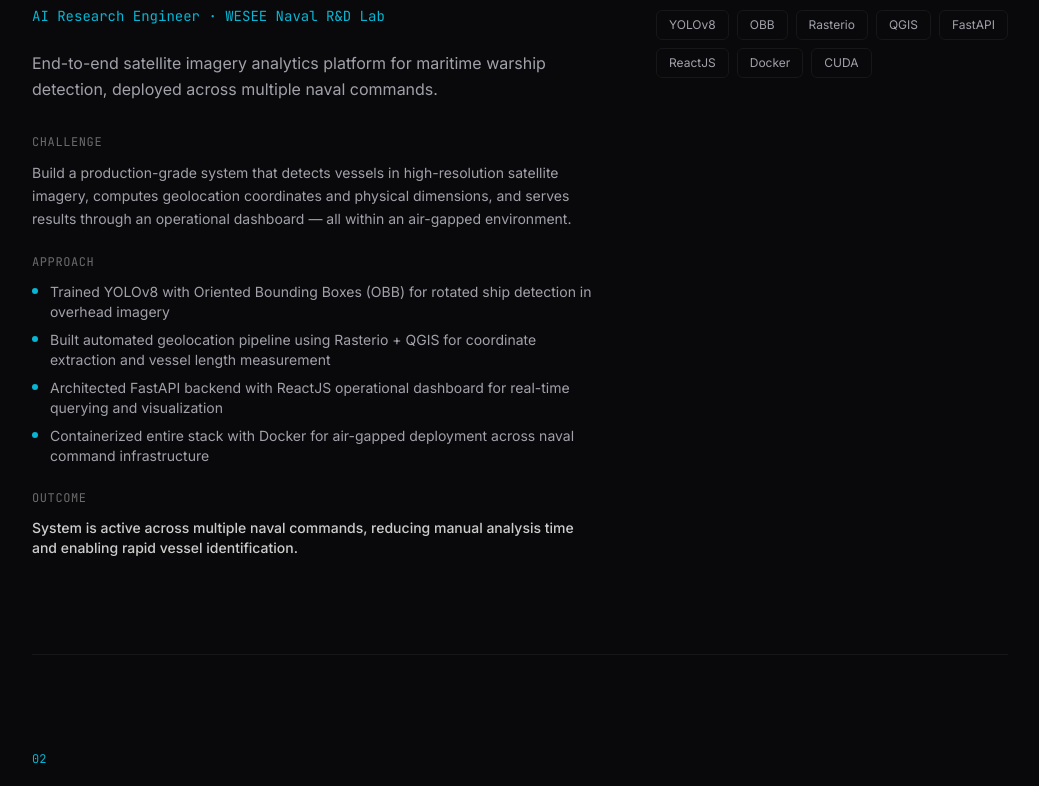
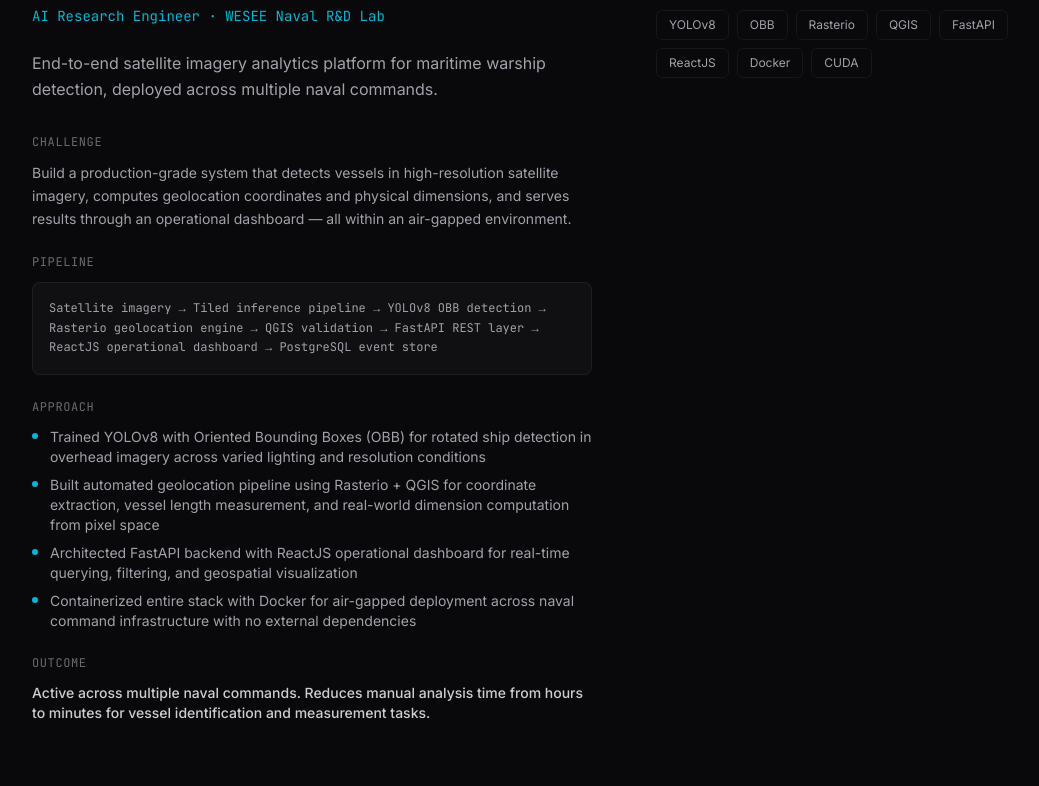
Before and after one commit to Rjaat/Rjaat.github.io, a React (Vite) app: page / in a window 1280 px wide. Shown: the part 1225-2011 px from the top of the page, without its empty margins (120-1159 px from the left). Built offline with nearby package versions, Linux system fonts and the light colour scheme.

Commit message:
audit fixes: remove cursor glow, Coursera certs, unused deps; expand projects with architecture, remove Sponsorlytics from projects

```diff
--- a/src/components/Projects.tsx
+++ b/src/components/Projects.tsx
@@ -9,13 +9,15 @@
       'End-to-end satellite imagery analytics platform for maritime warship detection, deployed across multiple naval commands.',
     challenge:
       'Build a production-grade system that detects vessels in high-resolution satellite imagery, computes geolocation coordinates and physical dimensions, and serves results through an operational dashboard — all within an air-gapped environment.',
+    architecture:
+      'Satellite imagery → Tiled inference pipeline → YOLOv8 OBB detection → Rasterio geolocation engine → QGIS validation → FastAPI REST layer → ReactJS operational dashboard → PostgreSQL event store',
     approach: [
-      'Trained YOLOv8 with Oriented Bounding Boxes (OBB) for rotated ship detection in overhead imagery',
-      'Built automated geolocation pipeline using Rasterio + QGIS for coordinate extraction and vessel length measurement',
-      'Architected FastAPI backend with ReactJS operational dashboard for real-time querying and visualization',
-      'Containerized entire stack with Docker for air-gapped deployment across naval command infrastructure',
+      'Trained YOLOv8 with Oriented Bounding Boxes (OBB) for rotated ship detection in overhead imagery across varied lighting and resolution conditions',
+      'Built automated geolocation pipeline using Rasterio + QGIS for coordinate extraction, vessel length measurement, and real-world dimension computation from pixel space',
+      'Architected FastAPI backend with ReactJS operational dashboard for real-time querying, filtering, and geospatial visualization',
+      'Containerized entire stack with Docker for air-gapped deployment across naval command infrastructure with no external dependencies',
     ],
-    outcome: 'System is active across multiple naval commands, reducing manual analysis time and enabling rapid vessel identification.',
+    outcome: 'Active across multiple naval commands. Reduces manual analysis time from hours to minutes for vessel identification and measurement tasks.',
     tags: ['YOLOv8', 'OBB', 'Rasterio', 'QGIS', 'FastAPI', 'ReactJS', 'Docker', 'CUDA'],
   },
   {
@@ -25,13 +27,15 @@
       'Full-stack Generative AI platform for classified naval documentation, deployed on air-gapped private cloud with zero external dependencies.',
     challenge:
       'Deliver secure LLM capabilities — document Q&A, automated report generation, presentation creation — on a completely isolated network with no internet access, no cloud APIs, and no vendor dependencies.',
+    architecture:
+      'Classified documents → OCR preprocessing → LangChain RAG pipeline (Chunking → ChromaDB embedding → Hybrid retrieval) → LLaMA inference via vLLM → Template engine → FastAPI → ReactJS + Streamlit interfaces',
     approach: [
-      'Deployed open-weight LLaMA models with vLLM serving engine, achieving 40% lower memory footprint vs baseline',
-      'Built RAG pipeline with LangChain + ChromaDB for retrieval-augmented question answering over classified corpora',
-      'Engineered automated report and presentation generator from institutional document templates',
-      'Designed FastAPI backend + ReactJS interface for operational usability by non-technical personnel',
+      'Deployed open-weight LLaMA models with vLLM serving engine + continuous batching, achieving 40% lower memory footprint and 2.3x throughput vs baseline vLLM defaults',
+      'Built RAG pipeline with LangChain for retrieval orchestration, ChromaDB for vector storage, and hybrid search (dense + keyword) for improved retrieval accuracy on domain-specific terminology',
+      'Engineered automated report and presentation generator from institutional document templates, reducing analyst documentation turnaround by an estimated 60%',
+      'Designed FastAPI backend with ReactJS interface for operational use by non-technical personnel',
     ],
-    outcome: 'Reduced analyst documentation turnaround by an estimated 60%. Zero external vendor dependency — fully sovereign AI capability.',
+    outcome: '~60% reduction in analyst documentation turnaround. Zero external vendor dependency — fully sovereign AI capability on classified networks.',
     tags: ['LLaMA', 'LangChain', 'vLLM', 'ChromaDB', 'FastAPI', 'ReactJS', 'Docker', 'CUDA', 'Air-Gapped'],
   },
   {
@@ -41,60 +45,50 @@
       'Real-time surveillance analytics engine with multi-object tracking, trajectory prediction, and behavioral pattern detection on edge devices.',
     challenge:
       'Build a system that processes multiple simultaneous video feeds for vessel and human motion detection, generates event-level metadata (timestamp, duration, type), and runs on NVIDIA Jetson edge devices with strict latency requirements.',
+    architecture:
+      'Multi-camera RTSP feeds → NVIDIA DeepStream pipeline → TensorRT-accelerated YOLO inference → Multi-object tracker (BoT-SORT) → Trajectory estimator → Behavioral classifier → Metadata logger → Clip stitcher → FastAPI event API → PostgreSQL timeseries',
     approach: [
-      'Architected DeepStream pipeline on NVIDIA Jetson + CUDA Linux servers for multi-stream inference',
-      'Applied TensorRT INT8 quantization and tiled inference strategies, achieving sub-50ms end-to-end latency',
-      'Integrated multi-object tracking with trajectory prediction and behavioral pattern classification',
-      'Built automatic clip stitching and metadata logging for post-mission review and analysis',
+      'Architected DeepStream pipeline on NVIDIA Jetson AGX Orin + CUDA Linux servers for multi-stream inference across 8+ simultaneous camera feeds',
+      'Applied TensorRT INT8 quantization with tiled inference, achieving sub-50ms p99 end-to-end latency per frame',
+      'Integrated BoT-SORT multi-object tracker with trajectory prediction and rule-based behavioral pattern classification',
+      'Built automatic clip stitching with event-aligned metadata (timestamp, duration, object class, trajectory) for post-mission forensic review',
     ],
-    outcome: 'Sub-50ms inference latency on edge hardware. Production deployment on naval surveillance vessels.',
-    tags: ['TensorRT', 'DeepStream', 'NVIDIA Jetson', 'CUDA', 'YOLO', 'Multi-Object Tracking', 'Docker'],
+    outcome: 'Sub-50ms p99 inference latency on Jetson edge hardware. Production deployment on naval surveillance vessels. Replaces manual footage review with automated event logging.',
+    tags: ['TensorRT', 'DeepStream', 'NVIDIA Jetson', 'CUDA', 'YOLO', 'BoT-SORT', 'Multi-Object Tracking', 'Docker'],
   },
   {
-    title: 'Agentic Coding Assistant (Self-Hosted)',
+    title: 'Self-Hosted Agentic Coding Assistant',
     role: 'AI Research Engineer · WESEE Naval R&D Lab',
     summary:
-      'Agentic coding assistant powered by self-hosted open-weight LLMs, integrated into the lab\'s secure engineering workflow.',
+      'Agentic coding assistant powered by self-hosted open-weight LLMs, integrated into the lab\'s air-gapped engineering workflow for code generation, testing, and documentation.',
     challenge:
-      'Create a secure, air-gapped coding assistant that can generate code, write tests, and produce documentation — without sending any code to external APIs.',
+      'Create a secure coding assistant that can generate code, write tests, and produce documentation — without sending any proprietary code to external APIs — while maintaining context across multi-file codebases.',
+    architecture:
+      'Self-hosted LLaMA 70B → vLLM serving with continuous batching → Agent framework (LangGraph) with tool definitions → Code sandbox for execution validation → GitLab MR integration → Feedback loop via human review',
     approach: [
-      'Deployed open-weight LLMs on private GPU infrastructure with vLLM serving',
-      'Built agentic workflow for automated code generation, test scaffolding, and inline documentation',
-      'Integrated into the lab\'s existing engineering workflow via internal tooling',
+      'Deployed LLaMA-70B on private GPU infrastructure with vLLM serving and PagedAttention for efficient memory management',
+      'Built agentic workflow using LangGraph: plan → generate → validate → iterate loop with tools for file read/write, git operations, and test execution in isolated sandbox',
+      'Designed multi-turn context management to handle repository-level understanding across files — not just single-file completions',
+      'Integrated into the lab\'s existing GitLab workflow via merge request comments, enabling engineers to trigger code generation from issue descriptions',
     ],
-    outcome: 'Reduced boilerplate authoring time by ~40% across the lab\'s engineering team.',
-    tags: ['LLaMA', 'vLLM', 'Agentic AI', 'Air-Gapped', 'GPU Inference'],
+    outcome: 'Reduced boilerplate and test scaffolding authoring time by ~40% across the lab\'s engineering team. Particularly effective for data processing scripts and API endpoint generation.',
+    tags: ['LLaMA 70B', 'vLLM', 'LangGraph', 'Agentic AI', 'Air-Gapped', 'GitLab', 'CUDA'],
   },
   {
     title: 'Vision-Language Model for Public Safety',
     role: 'AI Systems Engineer (Contract) · Safespace Global',
     summary:
-      'VLM-powered 911-inform alerting system covering real-time weapon detection, evidence capture, and automated incident reporting across schools and public venues.',
+      'VLM-powered alerting system combining real-time weapon detection with automated vision-language investigation across schools and public venues.',
     challenge:
       'Build a complete smart-investigation pipeline that detects threats in real-time, captures forensic evidence, and generates incident reports — reducing manual investigation time from minutes to seconds.',
     approach: [
-      'Trained real-time weapon detection models, integrated a Vision-Language Model for automated investigation on the detected knowledge base',
-      'VLM deployment handled high-throughput inferencing across thousands of frames per hour from multiple cameras simultaneously',
-      'Smart investigation performed on the structured knowledge base created by VLM inferencing — enabling contextual incident analysis and automated report generation',
+      'Trained real-time weapon detection models (YOLO-based) optimized for surveillance camera perspectives with varied lighting and occlusion',
+      'Integrated a Vision-Language Model that performs automated reasoning on the detection knowledge base — not raw video, but structured detection events with temporal context',
+      'VLM deployment processed thousands of frames per hour across multiple camera feeds, generating structured knowledge base entries for each detection event',
       'Architected full ML lifecycle platform: data processing and augmentation pipelines, dataset versioning, model training orchestration, model registry, CI/CD for deployment, automated rollback, and production drift monitoring',
     ],
     outcome: 'Alert-to-report latency reduced from minutes to under 15 seconds. Zero-downtime model updates across multi-tenant environments.',
-    tags: ['VLM', 'Weapon Detection', 'Real-Time Inference', 'MLOps', 'CI/CD', 'Docker', 'Drift Monitoring'],
-  },
-  {
-    title: 'Sponsor Analytics for Broadcast Sports',
-    role: 'Computer Vision Engineer (Contract) · Sponsorlytics',
-    summary:
-      'Multi-stage logo detection and brand placement analysis system for live sports broadcast footage.',
-    challenge:
-      'Accurately detect brand logos in live broadcast footage and deliver analytics including frame-level visibility duration, on-screen position heatmaps, and sponsor ROI scoring — all at broadcast frame rates.',
-    approach: [
-      'Trained multi-stage YOLO-based detection pipeline for brand logo identification across varied lighting and angles',
-      'Computed frame-level visibility metrics, spatial position analysis, and aggregate sponsor ROI scoring',
-      'Processed full-match footage at real-time frame rates with optimized inference pipeline',
-    ],
-    outcome: 'Automated sponsor analytics at broadcast frame rates, replacing manual frame-by-frame analysis.',
-    tags: ['YOLO', 'Object Detection', 'Video Analytics', 'Real-Time Processing', 'ROI Analytics'],
+    tags: ['Weapon Detection', 'VLM', 'Real-Time Inference', 'MLOps', 'CI/CD', 'Docker', 'Drift Monitoring'],
   },
 ]
 
@@ -151,6 +145,17 @@
                     {project.challenge}
                   </p>
                 </div>
+
+                {project.architecture && (
+                  <div>
+                    <h4 className="text-xs font-mono text-white/40 uppercase tracking-wider mb-3">
+                      Pipeline
+                    </h4>
+                    <div className="text-xs text-muted font-mono bg-white/[0.03] border border-border rounded-lg p-4 leading-relaxed">
+                      {project.architecture}
+                    </div>
+                  </div>
+                )}
 
                 <div>
                   <h4 className="text-xs font-mono text-white/40 uppercase tracking-wider mb-3">
@@ -218,8 +223,8 @@
             Engineering Case Studies
           </h2>
           <p className="text-muted max-w-2xl">
-            Production systems built from scratch — satellite analytics, air-gapped GenAI platforms,
-            real-time surveillance engines, and MLOps infrastructure.
+            Five production systems shipped in defense, public safety, and enterprise environments.
+            I owned every layer — from model architecture to operational dashboard.
           </p>
         </motion.div>
 
--- a/src/components/Skills.tsx
+++ b/src/components/Skills.tsx
@@ -43,7 +43,7 @@
       'Relational and document databases: PostgreSQL, MySQL, MongoDB — schema design, query optimization',
       'Vector databases for production RAG: ChromaDB, FAISS — indexing strategies, hybrid search, re-ranking',
       'Operational dashboards and interfaces: ReactJS, Streamlit — real-time data visualization, map integration',
-      'Polyglot engineering: Python, C++, TypeScript, SQL — whatever the system demands',
+      'Python, C++, TypeScript, SQL — I use whatever the system needs',
     ],
   },
   {
@@ -80,7 +80,7 @@
           transition={{ duration: 0.5, ease: [0.16, 1, 0.3, 1] }}
           className="mb-20"
         >
-          <p className="section-label mb-4">Capabilities</p>
+          <p className="section-label mb-4">Skills</p>
           <h2 className="text-4xl md:text-5xl font-bold tracking-tight mb-4">
             Technical Competencies
           </h2>
```
Also changed, not shown: package.json (+1 -8 lines), src/App.tsx (+0 -23 lines), src/components/3D/FloatingCube.tsx (deleted, +0 -62 lines), src/components/About.tsx (+1 -10 lines), src/components/ui/GradientBorder.tsx (deleted, +0 -11 lines), src/components/ui/TextReveal.tsx (deleted, +0 -21 lines), src/store/scroll.ts (deleted, +0 -11 lines).
